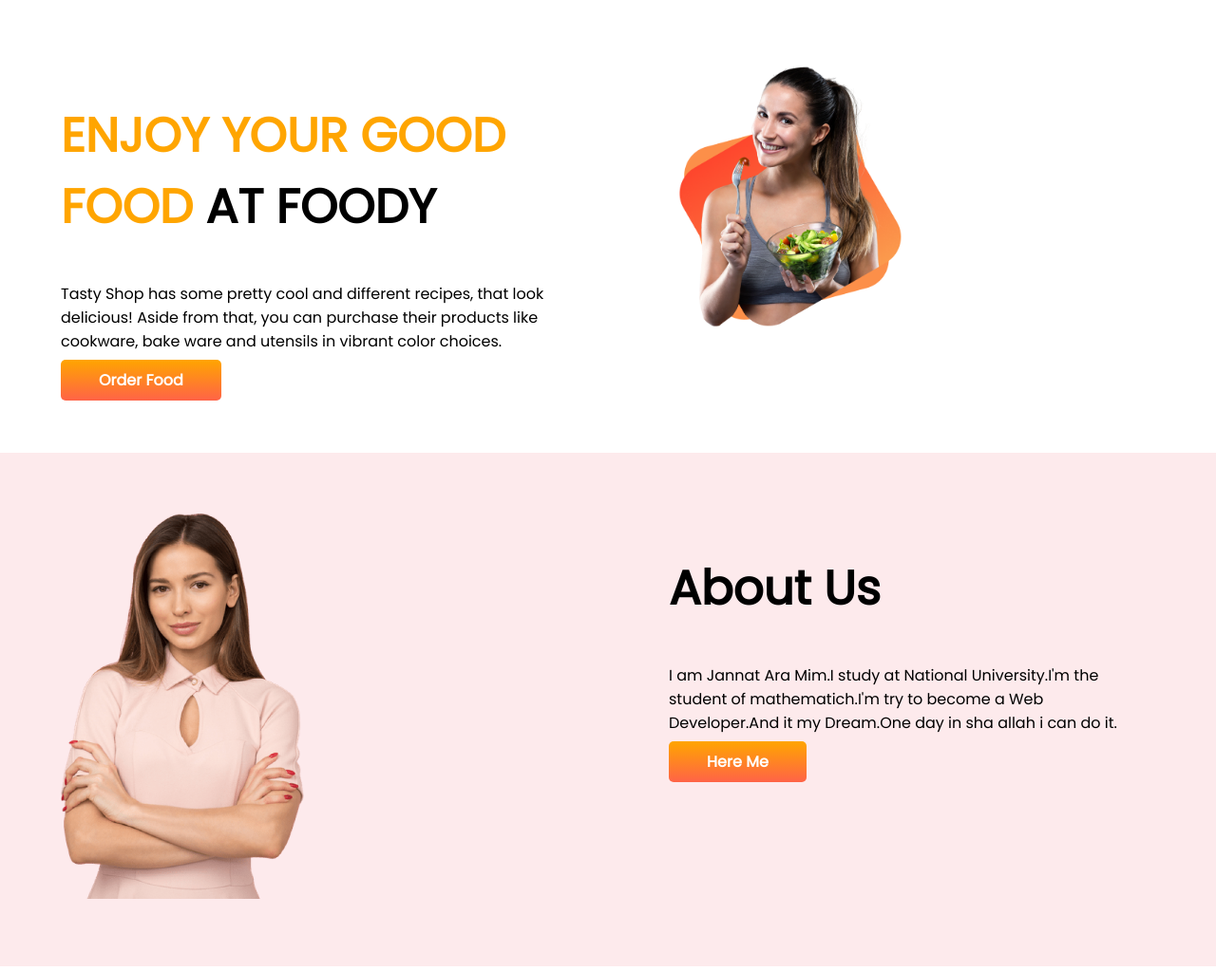
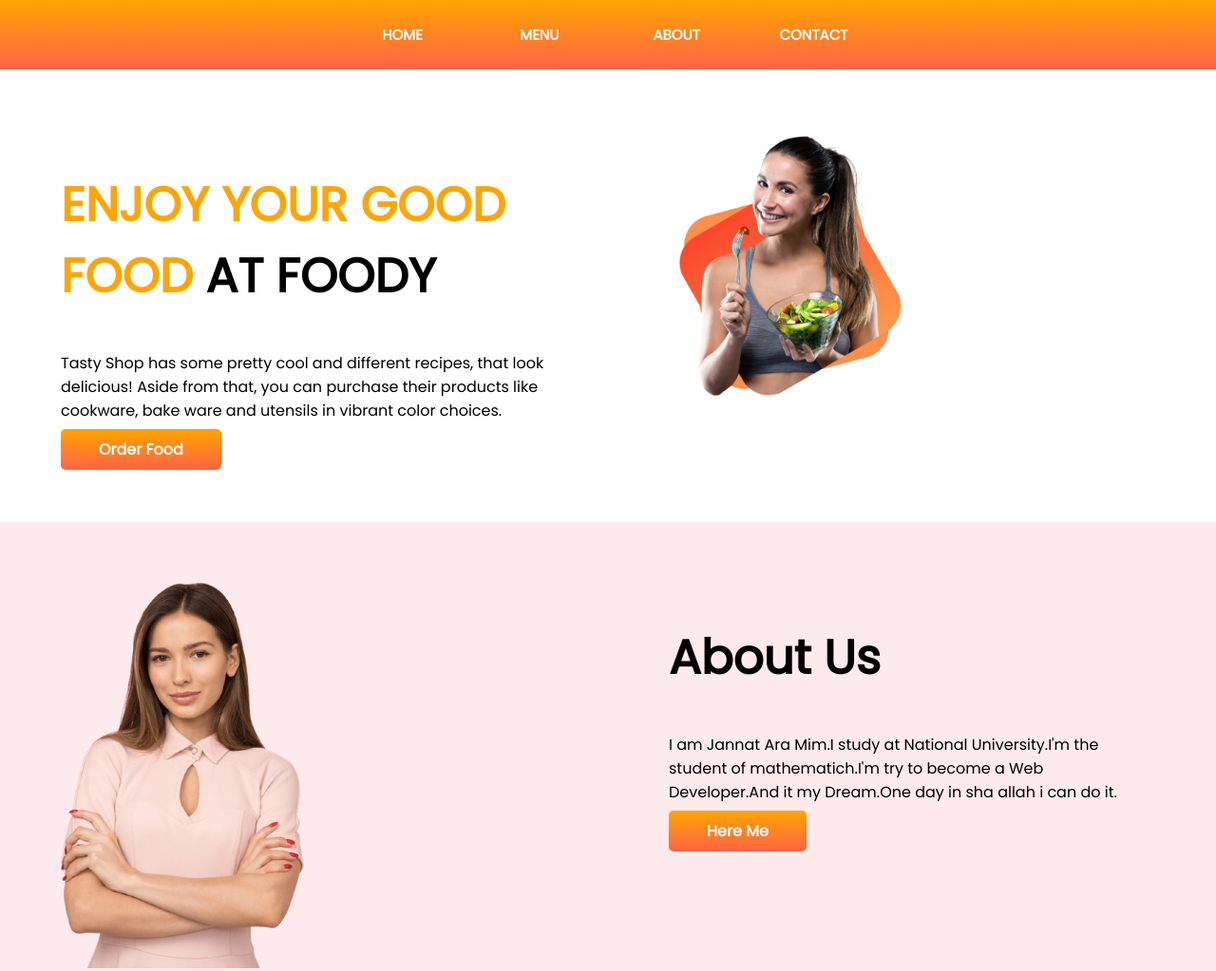
Before and after one commit to Mim-27/Food-Network, a plain HTML site: page index.html in a window 1280 px wide. Shown: the top 1023 px of the page at 95% size. Drawn offline with Linux system fonts and the light colour scheme.

Commit message:
sixth commit

```diff
--- a/index.html
+++ b/index.html
@@ -13,6 +13,18 @@
 </head>
 
 <body>
+    <section class="navbar">
+        <div class="navbar">
+            <ul>
+                <li><a href="#">Home</a></li>
+                <li><a href="#">Menu</a></li>
+                <li><a href="#">About</a></li>
+                <li><a href="#">Contact</a></li>
+            </ul>
+
+        </div>
+    </section>
+
     <section class="section-1">
         <div class="half-width">
             <h1><span class="orange-color">ENJOY YOUR GOOD FOOD</span> AT FOODY</h1>
@@ -81,6 +93,7 @@
 
     <footer>
         <p> <span class="orange-color">Foody@ </span> Eat Good Food </p>
+        <p>jannataramim27@gamil.com</p>
     </footer>
 
 </body>
--- a/style.css
+++ b/style.css
@@ -1,6 +1,30 @@
 body{
     font-family: 'Poppins', sans-serif;
     margin: 0;
+}
+.navbar ul{
+    list-style: none;
+    background-image: linear-gradient(orange,tomato);
+    padding: 0%;
+    margin: 0%;
+    text-align: center;
+}
+.navbar li{
+    display: inline-block;
+}
+.navbar a{
+    text-decoration: none;
+    color: #fff;
+    width: 100px;
+    display: block;
+    padding: 25px 20px;
+    font-size: 15px;
+    text-transform: uppercase;
+    font-weight: bold;
+    text-align: center;
+}
+.navbar a:hover{
+    background: rgb(85, 53, 53);
 }
 h1{
     font-size: 50px;
```
Also changed, not shown: images/food/navimg-1.jpg (added), images/food/sandwich.jpg (deleted).
